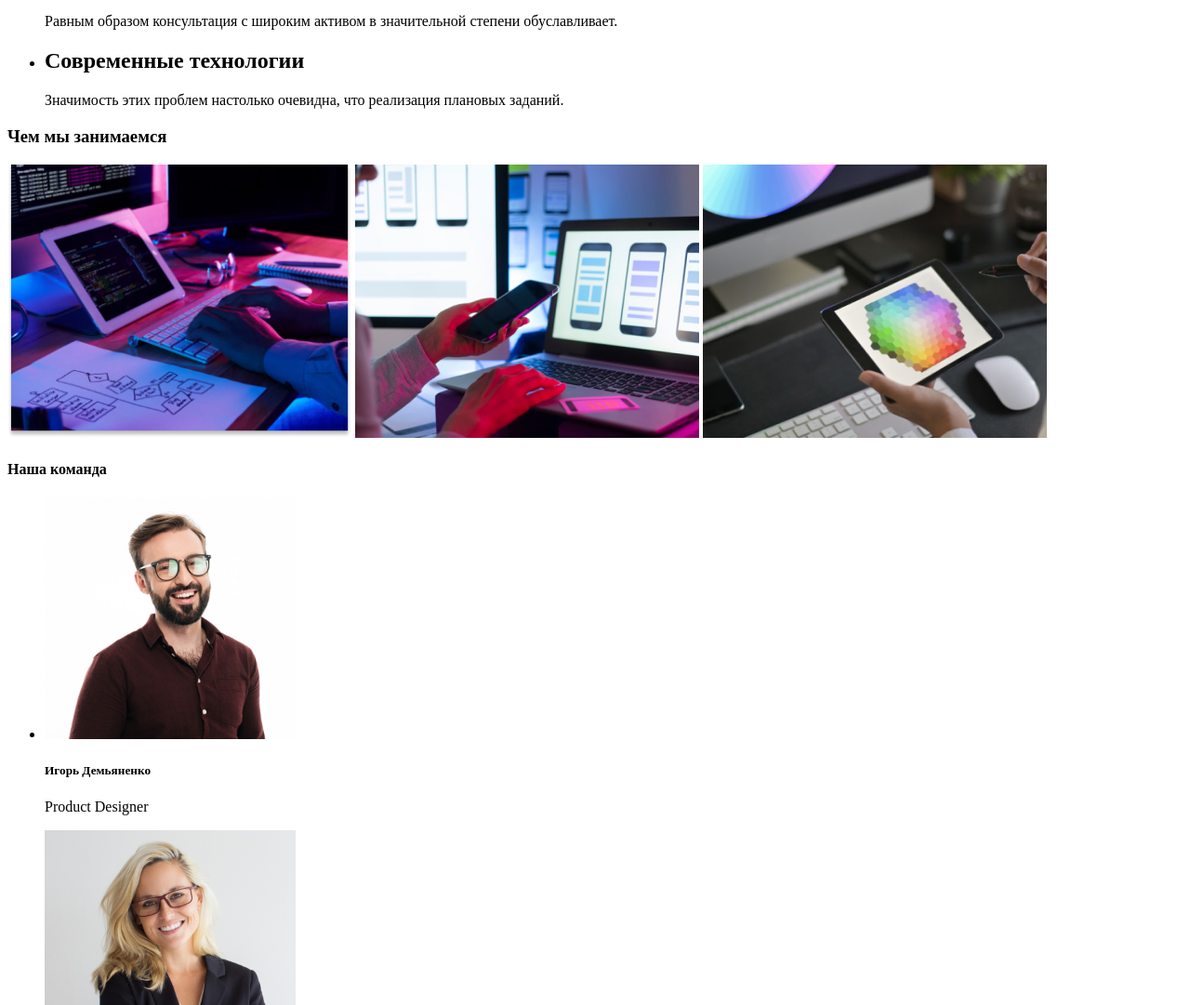
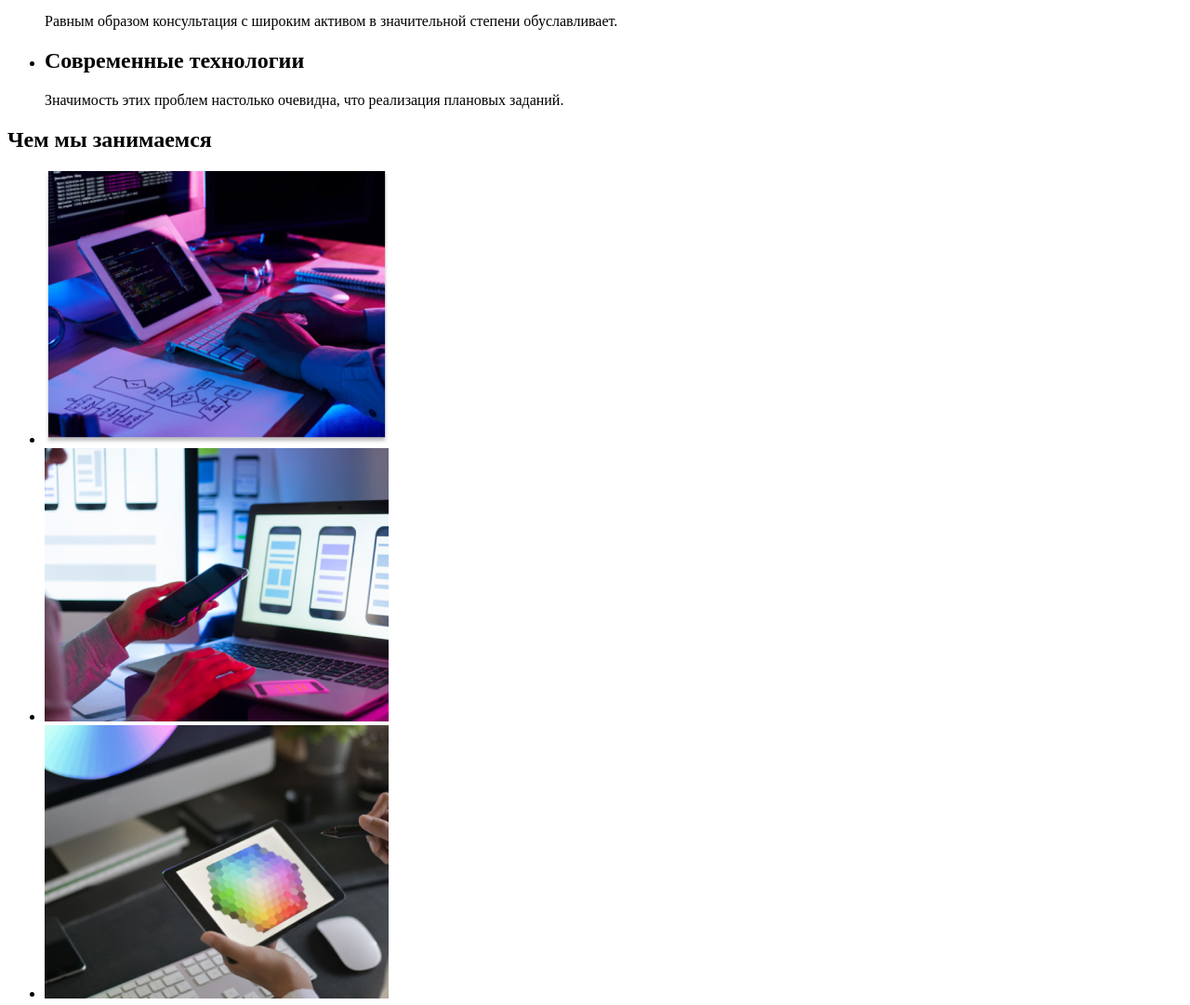
Before and after one commit to AytaAA/goit-markup-hw-01, a plain HTML site: page index.html in a window 1280 px wide. Shown: the part 440-1521 px from the top of the page at 93% size. Drawn offline with Linux system fonts and the light colour scheme.

Commit message:
Final update

```diff
--- a/index.html
+++ b/index.html
@@ -14,9 +14,12 @@
                     <li><a href="">Портфолио</a></li>
                     <li><a href="">Контакты</a></li>
                 </ul>
+            </nav>
+
+            <div>
                 <a href="mailto:info@devstudio.com">info@devstudio.com</a>
                 <a href="tel:+380961111111">+38 096 111 11 11</a>
-            </nav>
+            </div>
         </header>
         <main>
             <section>
@@ -44,15 +47,15 @@
                 </ul>
             </section>
             <section>
-                <h3>Чем мы занимаемся</h3>
-                <img src="./box1.jpg" width="370" height="294" alt="img1" />
-                <img src="./box2.jpg" width="370" height="294" alt="img2" />
-                <img src="./box3.jpg" width="370" height="294" alt="img3" />
+                <h2>Чем мы занимаемся</h2>
+                <ul>
+                    <li><img src="./box1.jpg" width="370" height="294" alt="img1" /></li>
+                    <li><img src="./box2.jpg" width="370" height="294" alt="img2" /></li>
+                    <li><img src="./box3.jpg" width="370" height="294" alt="img3" /></li>
+                </ul>
             </section>
             <section>
-                <h4>Наша команда</h4>
-                <ul></ul>
-            </section>
+                <h2>Наша команда</h2>
                 <ul>
                     <li>
                         <img src="./images/img1.jpg" width="270" height="260" alt="Игорь Демьяненко" />
@@ -75,6 +78,7 @@
                         <p>UI Designer</p>
                     </li>
                 </ul>
+            </section>
         </main>
         <footer>
             <a href="/"><span>Web</span>Studio</a>
```
Lines whose indentation alone changed are shown as unchanged.
